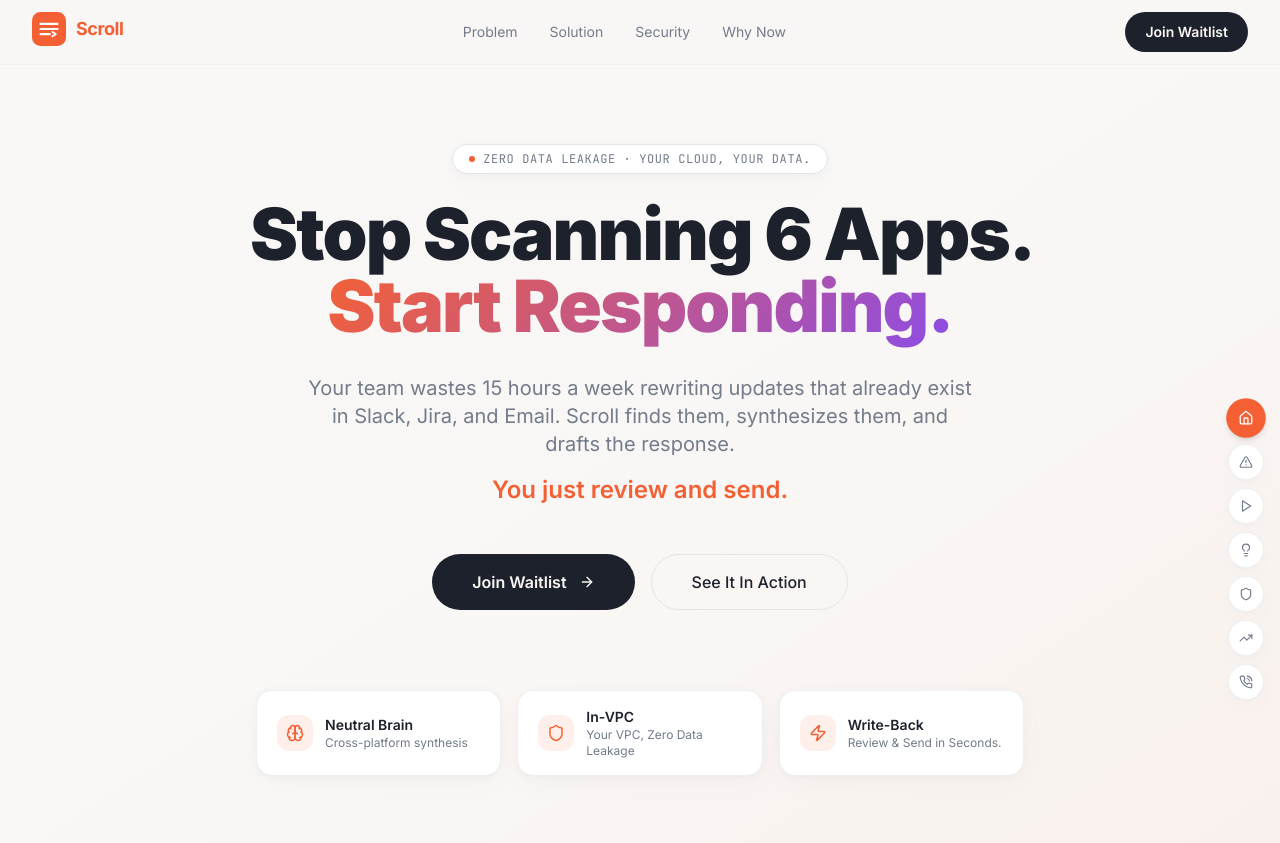
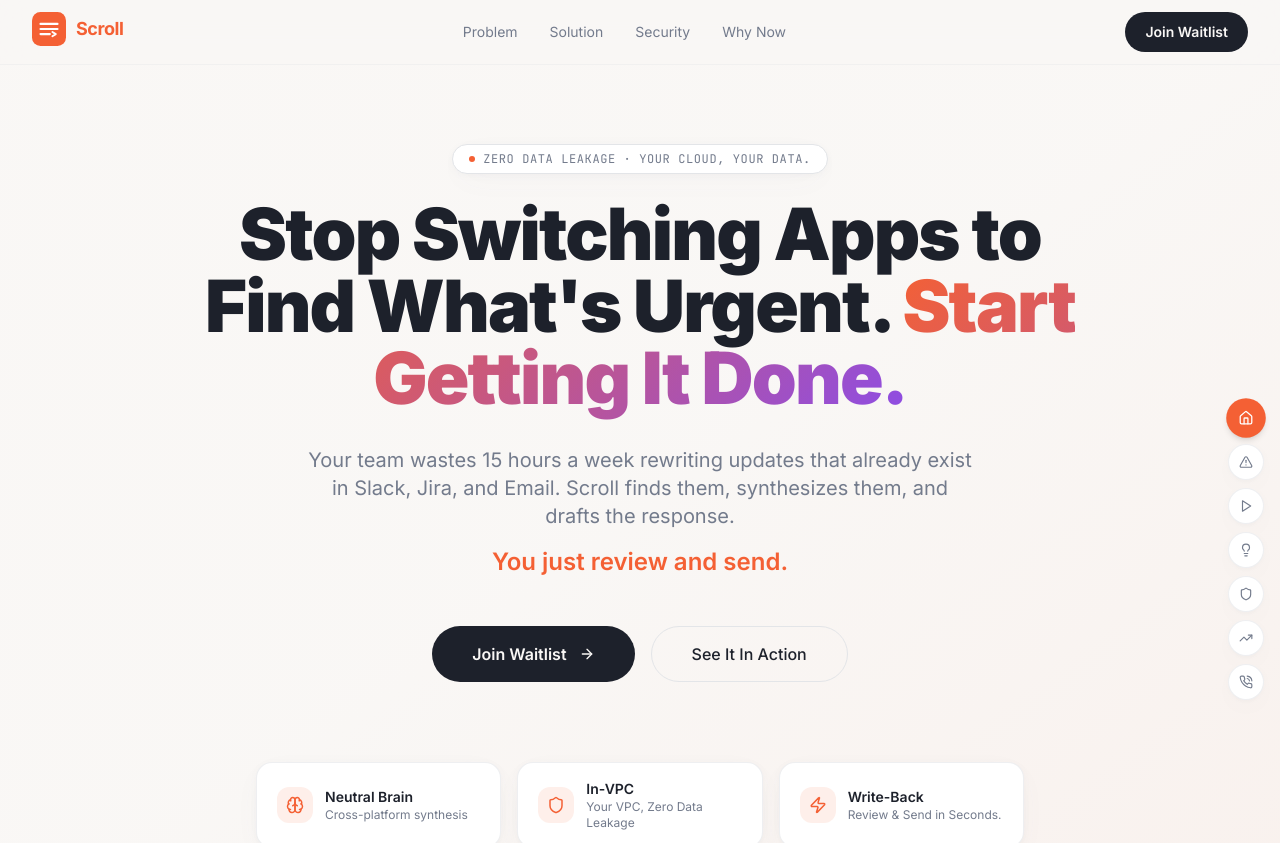
Before and after one commit to ekai-intelligence/ek1-landing, a React (Vite) app: page / in a window 1280 px wide. Shown: the top 843 px of the page. Built offline with nearby package versions, Linux system fonts and the light colour scheme; the HTML template or start-up script is replaced by a standard one.

Commit message:
Title change

```diff
--- a/src/components/HeroSection.tsx
+++ b/src/components/HeroSection.tsx
@@ -29,8 +29,8 @@ const HeroSection = () => {
           transition={{ duration: 0.6, delay: 0.1 }}
           className="text-4xl sm:text-5xl md:text-7xl font-black tracking-tight leading-[1.05] mb-8 text-foreground"
         >
-          Stop Scanning 6 Apps.{" "}
-          <span className="text-gradient">Start Responding.</span>
+          Stop Switching Apps to Find What's Urgent.{" "}
+          <span className="text-gradient">Start Getting It Done.</span>
         </motion.h1>
 
         <motion.p
```
